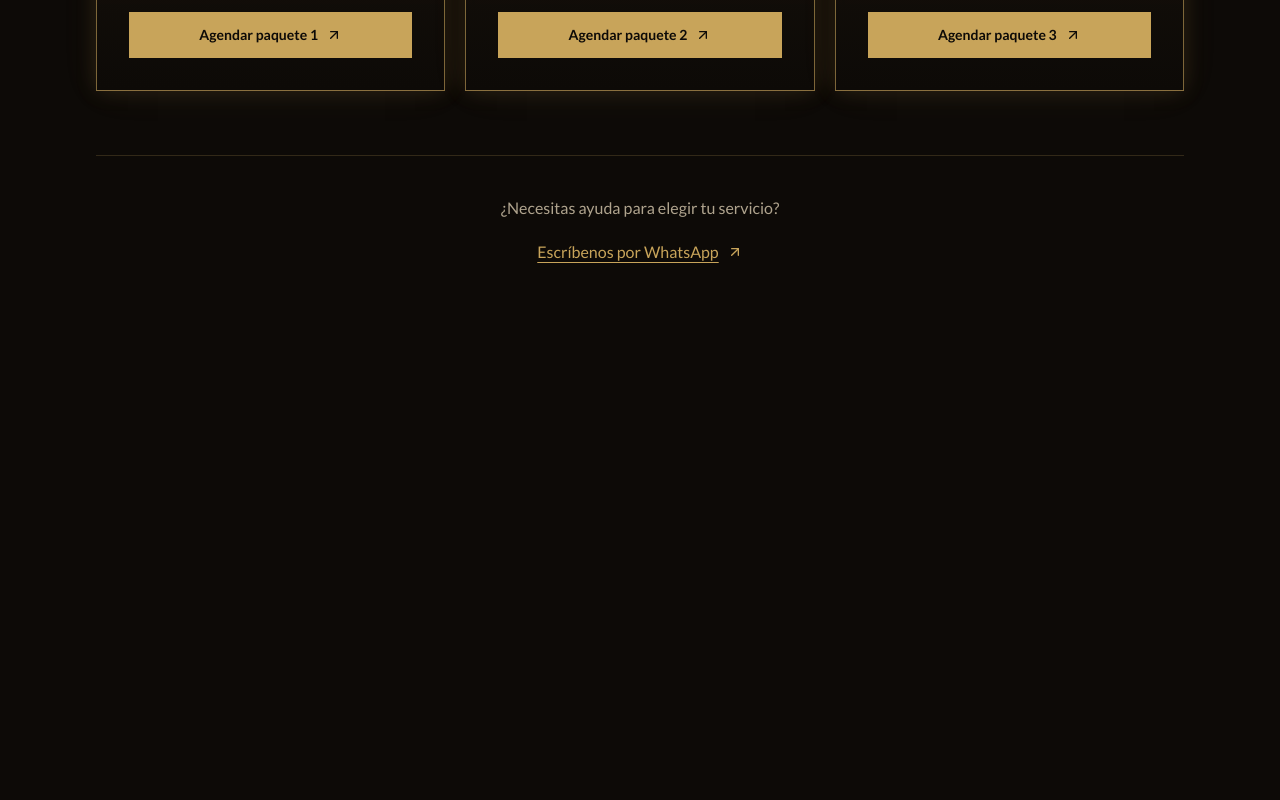
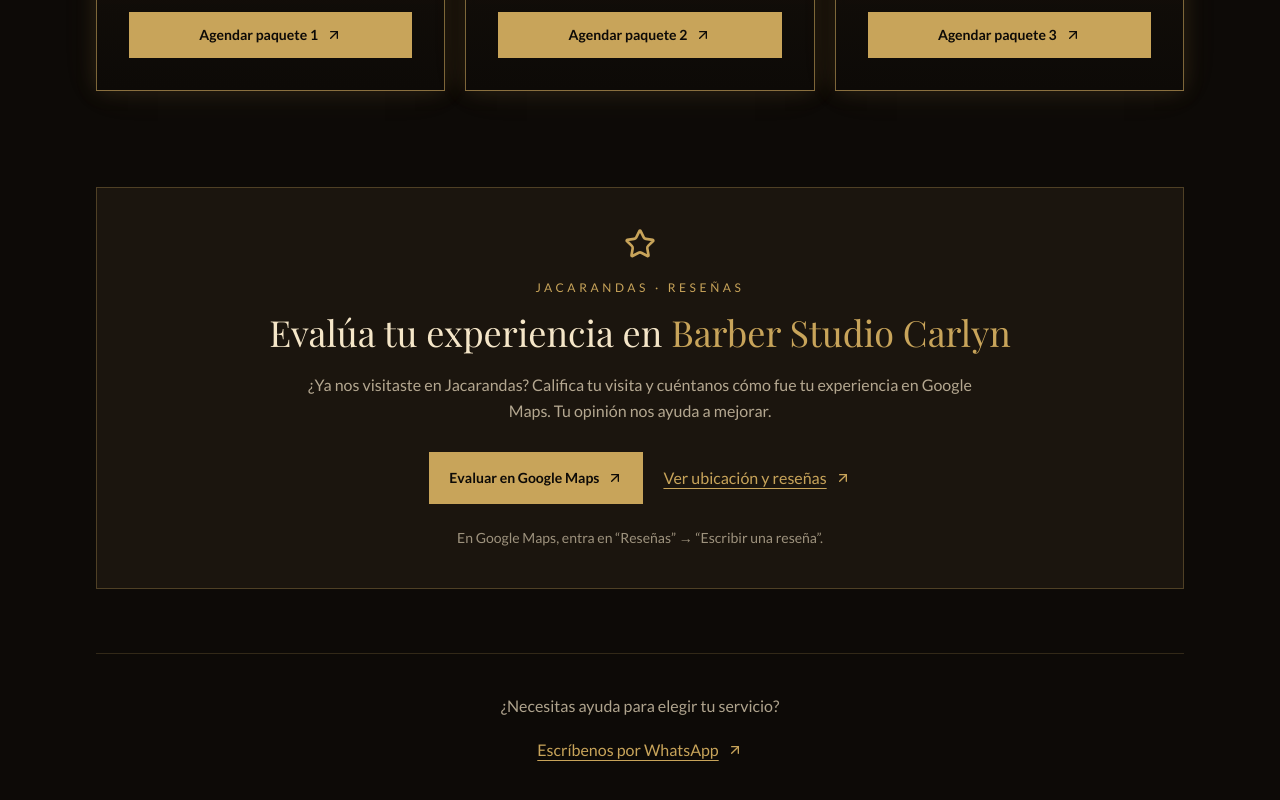
Before and after one commit to delahuasteca/barberiacarlyn, a Next.js app: page /barber-studio in a window 1280 px wide. Shown: the part 2018-2818 px from the top of the page. Before the commit the page ends 2378 px from the top, so only its background shows below. Built offline with nearby package versions, Linux system fonts and the light colour scheme.

Commit message:
Actualiza ubicaciones y agrega resenas de Jacarandas

```diff
--- a/src/app/barber-studio/page.tsx
+++ b/src/app/barber-studio/page.tsx
@@ -1,7 +1,8 @@
 import type { Metadata } from "next";
 import Link from "next/link";
-import { ArrowLeft, ArrowUpRight, Check } from "lucide-react";
+import { ArrowLeft, ArrowUpRight, Check, Star } from "lucide-react";
 import { whatsappLink } from "@/lib/whatsapp";
+import { studioMapsUrl } from "@/lib/branches";
 
 import BrandLogo from "@/components/BrandLogo";
 
@@ -124,6 +125,26 @@
           </div>
         </section>
 
+        <section id="reviews" aria-labelledby="studio-reviews-title" className="mt-16 sm:mt-24 border border-gold/30 bg-brown-medium/30 p-7 sm:p-10 text-center scroll-mt-24">
+          <Star className="w-8 h-8 text-gold mx-auto mb-5" aria-hidden="true" />
+          <p className="text-gold text-xs tracking-[0.3em] uppercase mb-4">Jacarandas · Reseñas</p>
+          <h2 id="studio-reviews-title" className="font-serif text-3xl sm:text-4xl mb-5">Evalúa tu experiencia en <span className="text-gold">Barber Studio Carlyn</span></h2>
+          <p className="text-cream/70 max-w-2xl mx-auto leading-relaxed mb-7">¿Ya nos visitaste en Jacarandas? Califica tu visita y cuéntanos cómo fue tu experiencia en Google Maps. Tu opinión nos ayuda a mejorar.</p>
+          <div className="flex flex-col sm:flex-row items-center justify-center gap-5">
+            <a href={studioMapsUrl} target="_blank" rel="noopener noreferrer"
+              aria-label="Abrir Barber Studio Carlyn Jacarandas en Google Maps para escribir una reseña (nueva pestaña)"
+              className="inline-flex items-center justify-center gap-2 bg-gold text-brown-dark px-5 py-4 text-sm font-bold hover:bg-gold-light transition-colors focus-visible:outline-2 focus-visible:outline-offset-4 focus-visible:outline-gold">
+              Evaluar en Google Maps <ArrowUpRight className="w-4 h-4 shrink-0" aria-hidden="true" />
+            </a>
+            <a href={studioMapsUrl} target="_blank" rel="noopener noreferrer"
+              aria-label="Ver ubicación y reseñas de Barber Studio Carlyn Jacarandas en Google Maps (nueva pestaña)"
+              className="inline-flex items-center gap-2 text-gold underline underline-offset-4 hover:text-cream focus-visible:outline-2 focus-visible:outline-offset-4 focus-visible:outline-gold">
+              Ver ubicación y reseñas <ArrowUpRight className="w-4 h-4 shrink-0" aria-hidden="true" />
+            </a>
+          </div>
+          <p className="text-sm text-cream/60 mt-6">En Google Maps, entra en “Reseñas” → “Escribir una reseña”.</p>
+        </section>
+
         <div className="mt-16 pt-10 border-t border-gold/20 text-center">
           <p className="text-cream/70 mb-5">¿Necesitas ayuda para elegir tu servicio?</p>
           <a href={whatsappLink("Hola, quisiera información sobre los servicios y paquetes de BARBER STUDIO CARLYN.")} target="_blank" rel="noopener noreferrer"
--- a/src/components/Branches.tsx
+++ b/src/components/Branches.tsx
@@ -4,7 +4,7 @@
 import { useRef } from "react";
 import { MapPin, Clock, ExternalLink, UserRound, CalendarX } from "lucide-react";
 
-import { branches } from "@/lib/branches";
+import { branches, branchMapsLink } from "@/lib/branches";
 
 export default function Branches() {
   const ref = useRef(null);
@@ -89,7 +89,7 @@
               </div>
 
               <a
-                href={`https://www.google.com/maps/search/?api=1&query=${encodeURIComponent(branch.address)}`}
+                href={branchMapsLink(branch)}
                 aria-label={`Ver ${branch.name} en Google Maps`}
                 target="_blank"
                 rel="noopener noreferrer"
--- a/src/lib/branches.ts
+++ b/src/lib/branches.ts
@@ -1,6 +1,7 @@
 export const branches = [
   {
     id: "aviacion-civil",
+    mapsUrl: "https://maps.app.goo.gl/eFiFQdVjH1j1cmr86",
     name: "Barbería Carlyn — Sucursal Aviación Civil",
     address: "Adolfo López Mateos 33, Aviación Civil, 43000 Huejutla de Reyes, Hgo.",
     barber: "Jael",
@@ -9,6 +10,7 @@
   },
   {
     id: "ex-glorieta",
+    mapsUrl: "https://maps.app.goo.gl/gXseXXVcrJTq7D7d8",
     name: "Barbería Carlyn — Sucursal Ex-Glorieta",
     address: "Carretera Nacional México-Tampico Km 215 4, Santa Irene, 43000 Huejutla de Reyes, Hgo.",
     barber: "Chucky Barber",
@@ -17,6 +19,7 @@
   },
   {
     id: "tecoluco",
+    mapsUrl: "https://maps.app.goo.gl/71zFemsin8cXQpyX9",
     name: "Barbería Carlyn — Sucursal Tecoluco",
     address: "Huejutla Tamazunchale 5 de Mayo, 43000 Huejutla de Reyes, Hgo.",
     barber: "Johan",
@@ -25,6 +28,8 @@
   },
 ];
 
-export function branchMapsLink(branch: { name: string; address: string }) {
-  return "https://www.google.com/maps/search/?api=1&query=" + encodeURIComponent(branch.name + ", " + branch.address);
+export const studioMapsUrl = "https://maps.app.goo.gl/ENEbUNng6wBGMJfW6";
+
+export function branchMapsLink(branch: { mapsUrl: string }) {
+  return branch.mapsUrl;
 }
--- a/src/lib/reviews.ts
+++ b/src/lib/reviews.ts
@@ -12,7 +12,8 @@
   reviews: Review[];
 };
 
-// Completa los enlaces oficiales de cada sucursal. Vacíos usan la búsqueda en Maps.
+// Los enlaces vacíos usan el enlace oficial de Maps definido en branches.ts.
+// writeUrl permite añadir un enlace directo al formulario de evaluación.
 // Sustituye cada ejemplo por una reseña real y cambia isExample a false.
 // Las reseñas se editan aquí manualmente; no se sincronizan con Google.
 // Puedes agregar más objetos a reviews o dejar [] para mostrar el estado vacío.
```
